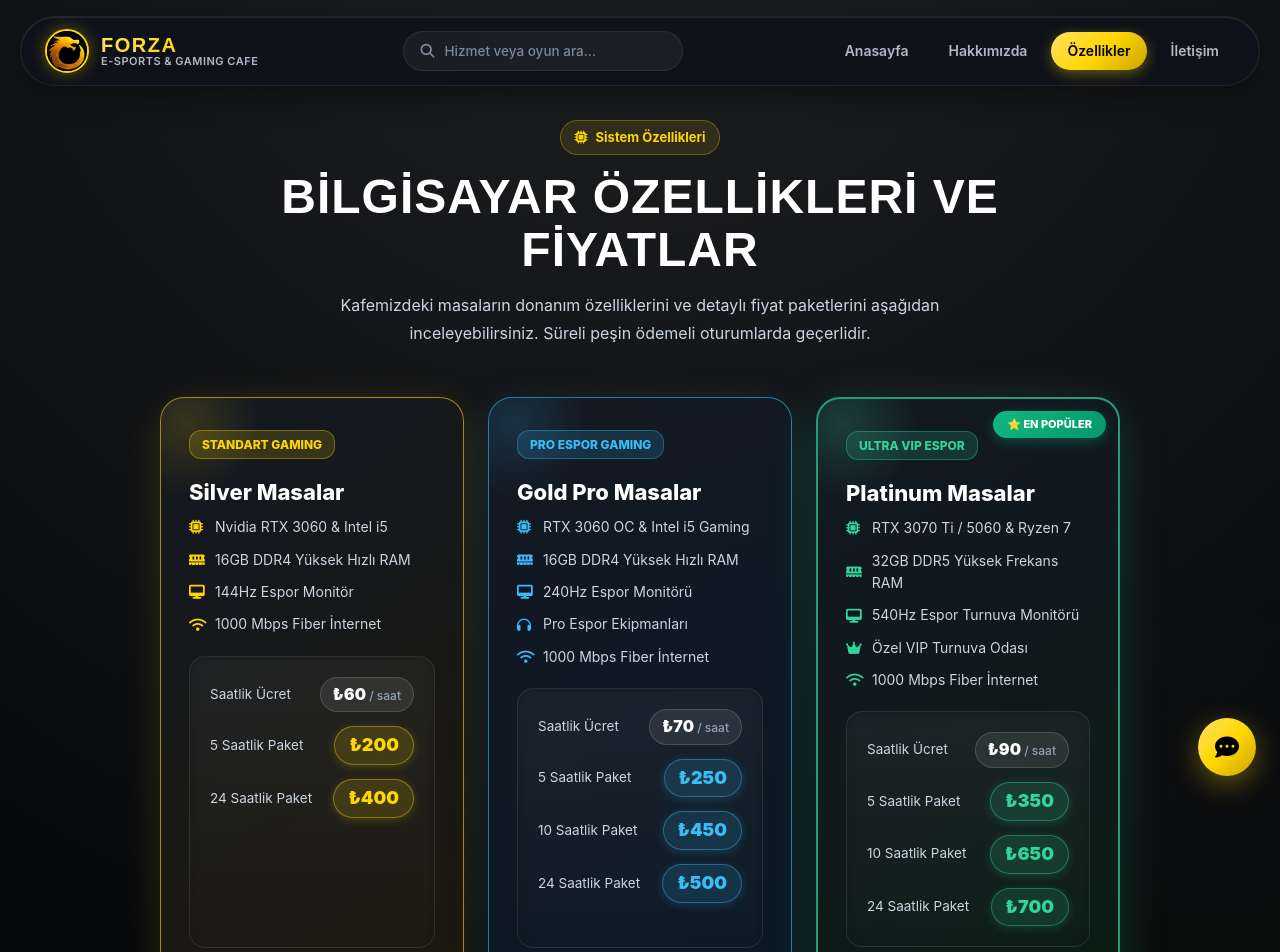
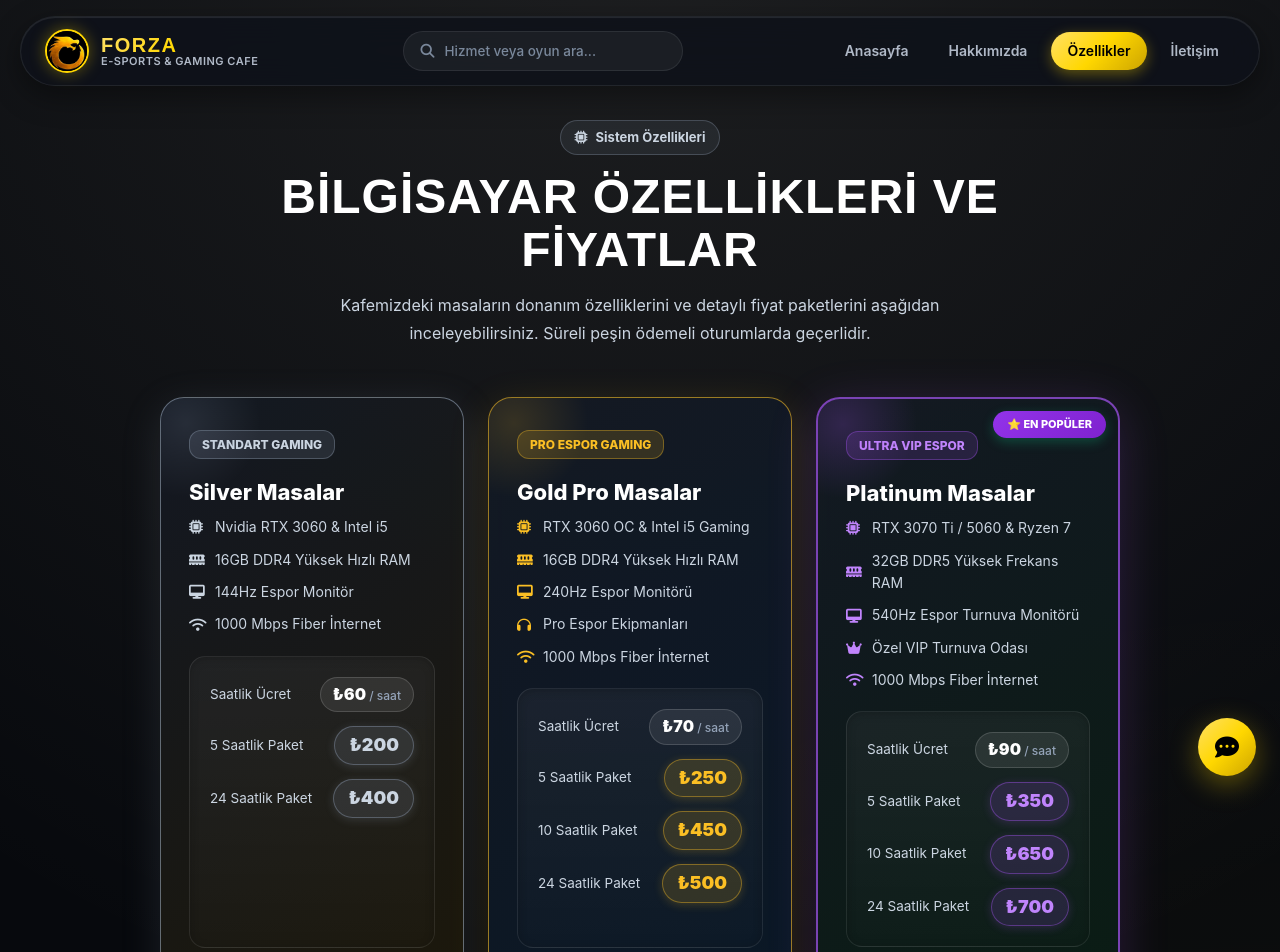
Before and after one commit to muhammetkilicc2-hub/forzainternet, a Next.js app: page /ozellikler in a window 1280 px wide. Shown: the top 952 px of the page. Built offline with nearby package versions, Linux system fonts and the light colour scheme; no server answers.

Commit message:
Tum sistem tasarimi Silver, Gold ve Platinum (Mor) neon renklere gecirildi

```diff
--- a/app/ozellikler/page.tsx
+++ b/app/ozellikler/page.tsx
@@ -26,9 +26,9 @@ export default function OzelliklerPage() {
     <>
       <style>{`
         .btn-sari {
-          background: linear-gradient(135deg, rgba(255, 215, 0, 0.1), rgba(255, 215, 0, 0.05));
-          color: #ffd700;
-          border: 1px solid rgba(255, 215, 0, 0.3);
+          background: linear-gradient(135deg, rgba(148, 163, 184, 0.1), rgba(148, 163, 184, 0.05));
+          color: #cbd5e1;
+          border: 1px solid rgba(148, 163, 184, 0.3);
           border-radius: 50px !important;
           transition: all 0.3s ease;
           width: 100%;
@@ -43,17 +43,17 @@ export default function OzelliklerPage() {
           font-weight: 700;
         }
         .btn-sari:hover {
-          background: rgba(255, 215, 0, 0.2);
-          border: 1px solid rgba(255, 215, 0, 0.8);
-          box-shadow: 0 0 20px rgba(255, 215, 0, 0.4);
+          background: rgba(148, 163, 184, 0.2);
+          border: 1px solid rgba(148, 163, 184, 0.8);
+          box-shadow: 0 0 20px rgba(148, 163, 184, 0.4);
           color: #fff;
           transform: translateY(-2px);
         }
 
         .btn-mavi {
-          background: linear-gradient(135deg, rgba(56, 189, 248, 0.1), rgba(56, 189, 248, 0.05));
-          color: #38bdf8;
-          border: 1px solid rgba(56, 189, 248, 0.3);
+          background: linear-gradient(135deg, rgba(251, 191, 36, 0.1), rgba(251, 191, 36, 0.05));
+          color: #fbbf24;
+          border: 1px solid rgba(251, 191, 36, 0.3);
           border-radius: 50px !important;
           transition: all 0.3s ease;
           width: 100%;
@@ -68,17 +68,17 @@ export default function OzelliklerPage() {
           font-weight: 700;
         }
         .btn-mavi:hover {
-          background: rgba(56, 189, 248, 0.2);
-          border: 1px solid rgba(56, 189, 248, 0.8);
-          box-shadow: 0 0 20px rgba(56, 189, 248, 0.4);
+          background: rgba(251, 191, 36, 0.2);
+          border: 1px solid rgba(251, 191, 36, 0.8);
+          box-shadow: 0 0 20px rgba(251, 191, 36, 0.4);
           color: #fff;
           transform: translateY(-2px);
         }
 
         .btn-yesil {
-          background: linear-gradient(135deg, rgba(52, 211, 153, 0.1), rgba(52, 211, 153, 0.05));
-          color: #34d399;
-          border: 1px solid rgba(52, 211, 153, 0.3);
+          background: linear-gradient(135deg, rgba(168, 85, 247, 0.1), rgba(168, 85, 247, 0.05));
+          color: #c084fc;
+          border: 1px solid rgba(168, 85, 247, 0.3);
           border-radius: 50px !important;
           transition: all 0.3s ease;
           width: 100%;
@@ -93,9 +93,9 @@ export default function OzelliklerPage() {
           font-weight: 700;
         }
         .btn-yesil:hover {
-          background: rgba(52, 211, 153, 0.2);
-          border: 1px solid rgba(52, 211, 153, 0.8);
-          box-shadow: 0 0 20px rgba(52, 211, 153, 0.4);
+          background: rgba(168, 85, 247, 0.2);
+          border: 1px solid rgba(168, 85, 247, 0.8);
+          box-shadow: 0 0 20px rgba(168, 85, 247, 0.4);
           color: #fff;
           transform: translateY(-2px);
         }
@@ -109,11 +109,11 @@ export default function OzelliklerPage() {
               display: "inline-flex",
               alignItems: "center",
               gap: "8px",
-              background: "rgba(255, 215, 0, 0.1)",
-              border: "1px solid rgba(255, 215, 0, 0.3)",
+              background: "rgba(148, 163, 184, 0.1)",
+              border: "1px solid rgba(148, 163, 184, 0.3)",
               padding: "6px 14px",
               borderRadius: "20px",
-              color: "#ffd700",
+              color: "#cbd5e1",
               fontSize: "13px",
               fontWeight: 700,
               marginBottom: "16px"
@@ -131,24 +131,24 @@ export default function OzelliklerPage() {
           <div style={{ display: "grid", gridTemplateColumns: "repeat(auto-fit, minmax(300px, 1fr))", gap: "24px", marginBottom: "80px" }}>
 
             {/* SARI MASA */}
-            <div style={{ background: "linear-gradient(145deg, rgba(20, 25, 35, 0.95) 0%, rgba(30, 25, 10, 0.95) 100%)", border: "1px solid rgba(255, 215, 0, 0.6)", borderRadius: "24px", padding: "32px 28px", boxShadow: "0 10px 40px rgba(255, 215, 0, 0.15)", position: "relative", overflow: "hidden", display: "flex", flexDirection: "column" }}>
+            <div style={{ background: "linear-gradient(145deg, rgba(20, 25, 35, 0.95) 0%, rgba(30, 25, 10, 0.95) 100%)", border: "1px solid rgba(148, 163, 184, 0.6)", borderRadius: "24px", padding: "32px 28px", boxShadow: "0 10px 40px rgba(148, 163, 184, 0.15)", position: "relative", overflow: "hidden", display: "flex", flexDirection: "column" }}>
               <div style={{ display: "flex", justifyContent: "space-between", alignItems: "center", marginBottom: "16px" }}>
-                <span style={{ fontSize: "12px", fontWeight: 800, padding: "4px 12px", borderRadius: "12px", background: "rgba(255, 215, 0, 0.15)", color: "#ffd700", border: "1px solid rgba(255, 215, 0, 0.35)" }}>STANDART GAMING</span>
+                <span style={{ fontSize: "12px", fontWeight: 800, padding: "4px 12px", borderRadius: "12px", background: "rgba(148, 163, 184, 0.15)", color: "#cbd5e1", border: "1px solid rgba(148, 163, 184, 0.35)" }}>STANDART GAMING</span>
               </div>
-              <div style={{ position: "absolute", top: "-50px", left: "-50px", width: "150px", height: "150px", background: "radial-gradient(circle, rgba(255, 215, 0, 0.15) 0%, rgba(255, 215, 0, 0) 70%)", borderRadius: "50%", pointerEvents: "none" }}></div>
+              <div style={{ position: "absolute", top: "-50px", left: "-50px", width: "150px", height: "150px", background: "radial-gradient(circle, rgba(148, 163, 184, 0.15) 0%, rgba(148, 163, 184, 0) 70%)", borderRadius: "50%", pointerEvents: "none" }}></div>
               <h3 style={{ fontSize: "22px", fontWeight: 800, color: "#ffffff", marginBottom: "6px" }}>Silver Masalar</h3>
               <ul style={{ listStyle: "none", padding: 0, margin: "0 0 20px 0", display: "flex", flexDirection: "column", gap: "10px" }}>
                 <li style={{ display: "flex", alignItems: "center", gap: "10px", fontSize: "14px", color: "#cbd5e1" }}>
-                  <i className="fa-solid fa-microchip" style={{ color: "#ffd700", width: "16px" }}></i> Nvidia RTX 3060 & Intel i5
+                  <i className="fa-solid fa-microchip" style={{ color: "#cbd5e1", width: "16px" }}></i> Nvidia RTX 3060 & Intel i5
                 </li>
                 <li style={{ display: "flex", alignItems: "center", gap: "10px", fontSize: "14px", color: "#cbd5e1" }}>
-                  <i className="fa-solid fa-memory" style={{ color: "#ffd700", width: "16px" }}></i> 16GB DDR4 Yüksek Hızlı RAM
+                  <i className="fa-solid fa-memory" style={{ color: "#cbd5e1", width: "16px" }}></i> 16GB DDR4 Yüksek Hızlı RAM
                 </li>
                 <li style={{ display: "flex", alignItems: "center", gap: "10px", fontSize: "14px", color: "#cbd5e1" }}>
-                  <i className="fa-solid fa-desktop" style={{ color: "#ffd700", width: "16px" }}></i> 144Hz Espor Monitör
+                  <i className="fa-solid fa-desktop" style={{ color: "#cbd5e1", width: "16px" }}></i> 144Hz Espor Monitör
                 </li>
                 <li style={{ display: "flex", alignItems: "center", gap: "10px", fontSize: "14px", color: "#cbd5e1" }}>
-                  <i className="fa-solid fa-wifi" style={{ color: "#ffd700", width: "16px" }}></i> 1000 Mbps Fiber İnternet
+                  <i className="fa-solid fa-wifi" style={{ color: "#cbd5e1", width: "16px" }}></i> 1000 Mbps Fiber İnternet
                 </li>
               </ul>
 
@@ -159,11 +159,11 @@ export default function OzelliklerPage() {
                 </div>
                 <div style={{ display: "flex", justifyContent: "space-between", alignItems: "center" }}>
                   <span style={{ fontSize: "13.5px", color: "#cbd5e1" }}>5 Saatlik Paket</span>
-                  <strong style={{ fontSize: "18px", fontWeight: 900, color: "#ffd700", background: "rgba(255, 215, 0, 0.15)", border: "1px solid rgba(255, 215, 0, 0.4)", padding: "4px 14px", borderRadius: "20px", boxShadow: "0 2px 10px rgba(255, 215, 0, 0.2)" }}>₺{pricing.sari.besSaatlik}</strong>
+                  <strong style={{ fontSize: "18px", fontWeight: 900, color: "#cbd5e1", background: "rgba(148, 163, 184, 0.15)", border: "1px solid rgba(148, 163, 184, 0.4)", padding: "4px 14px", borderRadius: "20px", boxShadow: "0 2px 10px rgba(148, 163, 184, 0.2)" }}>₺{pricing.sari.besSaatlik}</strong>
                 </div>
                 <div style={{ display: "flex", justifyContent: "space-between", alignItems: "center" }}>
                   <span style={{ fontSize: "13.5px", color: "#cbd5e1" }}>24 Saatlik Paket</span>
-                  <strong style={{ fontSize: "18px", fontWeight: 900, color: "#ffd700", background: "rgba(255, 215, 0, 0.15)", border: "1px solid rgba(255, 215, 0, 0.4)", padding: "4px 14px", borderRadius: "20px", boxShadow: "0 2px 10px rgba(255, 215, 0, 0.2)" }}>₺{pricing.sari.gunluk}</strong>
+                  <strong style={{ fontSize: "18px", fontWeight: 900, color: "#cbd5e1", background: "rgba(148, 163, 184, 0.15)", border: "1px solid rgba(148, 163, 184, 0.4)", padding: "4px 14px", borderRadius: "20px", boxShadow: "0 2px 10px rgba(148, 163, 184, 0.2)" }}>₺{pricing.sari.gunluk}</strong>
                 </div>
               </div>
               <a onClick={() => { fetch("/api/analytics", { method: "POST", headers: { "Content-Type": "application/json" }, body: JSON.stringify({ action: "click", type: "phone" }) }) }}  href="tel:05464659693" className="btn-sari">
@@ -172,27 +172,27 @@ export default function OzelliklerPage() {
             </div>
 
             {/* MAVI MASA */}
-            <div style={{ background: "linear-gradient(145deg, rgba(20, 25, 35, 0.95) 0%, rgba(10, 25, 40, 0.95) 100%)", border: "1px solid rgba(56, 189, 248, 0.6)", borderRadius: "24px", padding: "32px 28px", boxShadow: "0 10px 40px rgba(56, 189, 248, 0.15)", position: "relative", overflow: "hidden", display: "flex", flexDirection: "column" }}>
+            <div style={{ background: "linear-gradient(145deg, rgba(20, 25, 35, 0.95) 0%, rgba(10, 25, 40, 0.95) 100%)", border: "1px solid rgba(251, 191, 36, 0.6)", borderRadius: "24px", padding: "32px 28px", boxShadow: "0 10px 40px rgba(251, 191, 36, 0.15)", position: "relative", overflow: "hidden", display: "flex", flexDirection: "column" }}>
               <div style={{ display: "flex", justifyContent: "space-between", alignItems: "center", marginBottom: "16px" }}>
-                <span style={{ fontSize: "12px", fontWeight: 800, padding: "4px 12px", borderRadius: "12px", background: "rgba(56, 189, 248, 0.15)", color: "#38bdf8", border: "1px solid rgba(56, 189, 248, 0.35)" }}>PRO ESPOR GAMING</span>
+                <span style={{ fontSize: "12px", fontWeight: 800, padding: "4px 12px", borderRadius: "12px", background: "rgba(251, 191, 36, 0.15)", color: "#fbbf24", border: "1px solid rgba(251, 191, 36, 0.35)" }}>PRO ESPOR GAMING</span>
               </div>
-              <div style={{ position: "absolute", top: "-50px", left: "-50px", width: "150px", height: "150px", background: "radial-gradient(circle, rgba(56, 189, 248, 0.15) 0%, rgba(56, 189, 248, 0) 70%)", borderRadius: "50%", pointerEvents: "none" }}></div>
+              <div style={{ position: "absolute", top: "-50px", left: "-50px", width: "150px", height: "150px", background: "radial-gradient(circle, rgba(251, 191, 36, 0.15) 0%, rgba(251, 191, 36, 0) 70%)", borderRadius: "50%", pointerEvents: "none" }}></div>
               <h3 style={{ fontSize: "22px", fontWeight: 800, color: "#ffffff", marginBottom: "6px" }}>Gold Pro Masalar</h3>
               <ul style={{ listStyle: "none", padding: 0, margin: "0 0 20px 0", display: "flex", flexDirection: "column", gap: "10px" }}>
                 <li style={{ display: "flex", alignItems: "center", gap: "10px", fontSize: "14px", color: "#cbd5e1" }}>
-                  <i className="fa-solid fa-microchip" style={{ color: "#38bdf8", width: "16px" }}></i> RTX 3060 OC & Intel i5 Gaming
+                  <i className="fa-solid fa-microchip" style={{ color: "#fbbf24", width: "16px" }}></i> RTX 3060 OC & Intel i5 Gaming
                 </li>
                 <li style={{ display: "flex", alignItems: "center", gap: "10px", fontSize: "14px", color: "#cbd5e1" }}>
-                  <i className="fa-solid fa-memory" style={{ color: "#38bdf8", width: "16px" }}></i> 16GB DDR4 Yüksek Hızlı RAM
+                  <i className="fa-solid fa-memory" style={{ color: "#fbbf24", width: "16px" }}></i> 16GB DDR4 Yüksek Hızlı RAM
                 </li>
                 <li style={{ display: "flex", alignItems: "center", gap: "10px", fontSize: "14px", color: "#cbd5e1" }}>
-                  <i className="fa-solid fa-desktop" style={{ color: "#38bdf8", width: "16px" }}></i> 240Hz Espor Monitörü
+                  <i className="fa-solid fa-desktop" style={{ color: "#fbbf24", width: "16px" }}></i> 240Hz Espor Monitörü
                 </li>
                 <li style={{ display: "flex", alignItems: "center", gap: "10px", fontSize: "14px", color: "#cbd5e1" }}>
-                  <i className="fa-solid fa-headphones" style={{ color: "#38bdf8", width: "16px" }}></i> Pro Espor Ekipmanları
+                  <i className="fa-solid fa-headphones" style={{ color: "#fbbf24", width: "16px" }}></i> Pro Espor Ekipmanları
                 </li>
                 <li style={{ display: "flex", alignItems: "center", gap: "10px", fontSize: "14px", color: "#cbd5e1" }}>
-                  <i className="fa-solid fa-wifi" style={{ color: "#38bdf8", width: "16px" }}></i> 1000 Mbps Fiber İnternet
+                  <i className="fa-solid fa-wifi" style={{ color: "#fbbf24", width: "16px" }}></i> 1000 Mbps Fiber İnternet
                 </li>
               </ul>
 
@@ -203,15 +203,15 @@ export default function OzelliklerPage() {
                 </div>
                 <div style={{ display: "flex", justifyContent: "space-between", alignItems: "center" }}>
                   <span style={{ fontSize: "13.5px", color: "#cbd5e1" }}>5 Saatlik Paket</span>
-                  <strong style={{ fontSize: "18px", fontWeight: 900, color: "#38bdf8", background: "rgba(56, 189, 248, 0.15)", border: "1px solid rgba(56, 189, 248, 0.4)", padding: "4px 14px", borderRadius: "20px", boxShadow: "0 2px 10px rgba(56, 189, 248, 0.2)" }}>₺{pricing.mavi.besSaatlik}</strong>
+                  <strong style={{ fontSize: "18px", fontWeight: 900, color: "#fbbf24", background: "rgba(251, 191, 36, 0.15)", border: "1px solid rgba(251, 191, 36, 0.4)", padding: "4px 14px", borderRadius: "20px", boxShadow: "0 2px 10px rgba(251, 191, 36, 0.2)" }}>₺{pricing.mavi.besSaatlik}</strong>
                 </div>
                 <div style={{ display: "flex", justifyContent: "space-between", alignItems: "center" }}>
                   <span style={{ fontSize: "13.5px", color: "#cbd5e1" }}>10 Saatlik Paket</span>
-                  <strong style={{ fontSize: "18px", fontWeight: 900, color: "#38bdf8", background: "rgba(56, 189, 248, 0.15)", border: "1px solid rgba(56, 189, 248, 0.4)", padding: "4px 14px", borderRadius: "20px", boxShadow: "0 2px 10px rgba(56, 189, 248, 0.2)" }}>₺{pricing.mavi.onSaatlik || 450}</strong>
+                  <strong style={{ fontSize: "18px", fontWeight: 900, color: "#fbbf24", background: "rgba(251, 191, 36, 0.15)", border: "1px solid rgba(251, 191, 36, 0.4)", padding: "4px 14px", borderRadius: "20px", boxShadow: "0 2px 10px rgba(251, 191, 36, 0.2)" }}>₺{pricing.mavi.onSaatlik || 450}</strong>
                 </div>
                 <div style={{ display: "flex", justifyContent: "space-between", alignItems: "center" }}>
                   <span style={{ fontSize: "13.5px", color: "#cbd5e1" }}>24 Saatlik Paket</span>
-                  <strong style={{ fontSize: "18px", fontWeight: 900, color: "#38bdf8", background: "rgba(56, 189, 248, 0.15)", border: "1px solid rgba(56, 189, 248, 0.4)", padding: "4px 14px", borderRadius: "20px", boxShadow: "0 2px 10px rgba(56, 189, 248, 0.2)" }}>₺{pricing.mavi.gunluk}</strong>
+                  <strong style={{ fontSize: "18px", fontWeight: 900, color: "#fbbf24", background: "rgba(251, 191, 36, 0.15)", border: "1px solid rgba(251, 191, 36, 0.4)", padding: "4px 14px", borderRadius: "20px", boxShadow: "0 2px 10px rgba(251, 191, 36, 0.2)" }}>₺{pricing.mavi.gunluk}</strong>
                 </div>
               </div>
               <a onClick={() => { fetch("/api/analytics", { method: "POST", headers: { "Content-Type": "application/json" }, body: JSON.stringify({ action: "click", type: "phone" }) }) }}  href="tel:05464659693" className="btn-mavi">
@@ -220,28 +220,28 @@ export default function OzelliklerPage() {
             </div>
 
             {/* YESIL MASA */}
-            <div style={{ background: "linear-gradient(145deg, rgba(20, 25, 35, 0.95) 0%, rgba(10, 30, 20, 0.95) 100%)", border: "2px solid rgba(52, 211, 153, 0.7)", borderRadius: "24px", padding: "32px 28px", boxShadow: "0 10px 50px rgba(52, 211, 153, 0.2)", position: "relative", overflow: "hidden", display: "flex", flexDirection: "column" }}>
-              <div style={{ position: "absolute", top: "12px", right: "12px", background: "linear-gradient(135deg, #10b981, #059669)", color: "#ffffff", padding: "5px 14px", borderRadius: "20px", fontSize: "11px", fontWeight: 800, zIndex: 10, boxShadow: "0 4px 12px rgba(16, 185, 129, 0.3)" }}>⭐ EN POPÜLER</div>
+            <div style={{ background: "linear-gradient(145deg, rgba(20, 25, 35, 0.95) 0%, rgba(10, 30, 20, 0.95) 100%)", border: "2px solid rgba(168, 85, 247, 0.7)", borderRadius: "24px", padding: "32px 28px", boxShadow: "0 10px 50px rgba(168, 85, 247, 0.2)", position: "relative", overflow: "hidden", display: "flex", flexDirection: "column" }}>
+              <div style={{ position: "absolute", top: "12px", right: "12px", background: "linear-gradient(135deg, #9333ea, #7e22ce)", color: "#ffffff", padding: "5px 14px", borderRadius: "20px", fontSize: "11px", fontWeight: 800, zIndex: 10, boxShadow: "0 4px 12px rgba(16, 185, 129, 0.3)" }}>⭐ EN POPÜLER</div>
               <div style={{ display: "flex", justifyContent: "space-between", alignItems: "center", marginBottom: "16px" }}>
-                <span style={{ fontSize: "12px", fontWeight: 800, padding: "4px 12px", borderRadius: "12px", background: "rgba(52, 211, 153, 0.15)", color: "#34d399", border: "1px solid rgba(52, 211, 153, 0.35)" }}>ULTRA VIP ESPOR</span>
+                <span style={{ fontSize: "12px", fontWeight: 800, padding: "4px 12px", borderRadius: "12px", background: "rgba(168, 85, 247, 0.15)", color: "#c084fc", border: "1px solid rgba(168, 85, 247, 0.35)" }}>ULTRA VIP ESPOR</span>
               </div>
-              <div style={{ position: "absolute", top: "-50px", left: "-50px", width: "150px", height: "150px", background: "radial-gradient(circle, rgba(52, 211, 153, 0.2) 0%, rgba(52, 211, 153, 0) 70%)", borderRadius: "50%", pointerEvents: "none" }}></div>
+              <div style={{ position: "absolute", top: "-50px", left: "-50px", width: "150px", height: "150px", background: "radial-gradient(circle, rgba(168, 85, 247, 0.2) 0%, rgba(168, 85, 247, 0) 70%)", borderRadius: "50%", pointerEvents: "none" }}></div>
               <h3 style={{ fontSize: "22px", fontWeight: 800, color: "#ffffff", marginBottom: "6px" }}>Platinum Masalar</h3>
               <ul style={{ listStyle: "none", padding: 0, margin: "0 0 20px 0", display: "flex", flexDirection: "column", gap: "10px" }}>
                 <li style={{ display: "flex", alignItems: "center", gap: "10px", fontSize: "14px", color: "#cbd5e1" }}>
-                  <i className="fa-solid fa-microchip" style={{ color: "#34d399", width: "16px" }}></i> RTX 3070 Ti / 5060 & Ryzen 7
+                  <i className="fa-solid fa-microchip" style={{ color: "#c084fc", width: "16px" }}></i> RTX 3070 Ti / 5060 & Ryzen 7
                 </li>
                 <li style={{ display: "flex", alignItems: "center", gap: "10px", fontSize: "14px", color: "#cbd5e1" }}>
-                  <i className="fa-solid fa-memory" style={{ color: "#34d399", width: "16px" }}></i> 32GB DDR5 Yüksek Frekans RAM
+                  <i className="fa-solid fa-memory" style={{ color: "#c084fc", width: "16px" }}></i> 32GB DDR5 Yüksek Frekans RAM
                 </li>
                 <li style={{ display: "flex", alignItems: "center", gap: "10px", fontSize: "14px", color: "#cbd5e1" }}>
-                  <i className="fa-solid fa-desktop" style={{ color: "#34d399", width: "16px" }}></i> 540Hz Espor Turnuva Monitörü
+                  <i className="fa-solid fa-desktop" style={{ color: "#c084fc", width: "16px" }}></i> 540Hz Espor Turnuva Monitörü
                 </li>
                 <li style={{ display: "flex", alignItems: "center", gap: "10px", fontSize: "14px", color: "#cbd5e1" }}>
-                  <i className="fa-solid fa-crown" style={{ color: "#34d399", width: "16px" }}></i> Özel VIP Turnuva Odası
+                  <i className="fa-solid fa-crown" style={{ color: "#c084fc", width: "16px" }}></i> Özel VIP Turnuva Odası
                 </li>
                 <li style={{ display: "flex", alignItems: "center", gap: "10px", fontSize: "14px", color: "#cbd5e1" }}>
-                  <i className="fa-solid fa-wifi" style={{ color: "#34d399", width: "16px" }}></i> 1000 Mbps Fiber İnternet
+                  <i className="fa-solid fa-wifi" style={{ color: "#c084fc", width: "16px" }}></i> 1000 Mbps Fiber İnternet
                 </li>
               </ul>
 
@@ -252,15 +252,15 @@ export default function OzelliklerPage() {
                 </div>
                 <div style={{ display: "flex", justifyContent: "space-between", alignItems: "center" }}>
                   <span style={{ fontSize: "13.5px", color: "#cbd5e1" }}>5 Saatlik Paket</span>
-                  <strong style={{ fontSize: "18px", fontWeight: 900, color: "#34d399", background: "rgba(52, 211, 153, 0.15)", border: "1px solid rgba(52, 211, 153, 0.4)", padding: "4px 14px", borderRadius: "20px", boxShadow: "0 2px 10px rgba(52, 211, 153, 0.2)" }}>₺{pricing.yesil.besSaatlik}</strong>
+                  <strong style={{ fontSize: "18px", fontWeight: 900, color: "#c084fc", background: "rgba(168, 85, 247, 0.15)", border: "1px solid rgba(168, 85, 247, 0.4)", padding: "4px 14px", borderRadius: "20px", boxShadow: "0 2px 10px rgba(168, 85, 247, 0.2)" }}>₺{pricing.yesil.besSaatlik}</strong>
                 </div>
                 <div style={{ display: "flex", justifyContent: "space-between", alignItems: "center" }}>
                   <span style={{ fontSize: "13.5px", color: "#cbd5e1" }}>10 Saatlik Paket</span>
-                  <strong style={{ fontSize: "18px", fontWeight: 900, color: "#34d399", background: "rgba(52, 211, 153, 0.15)", border: "1px solid rgba(52, 211, 153, 0.4)", padding: "4px 14px", borderRadius: "20px", boxShadow: "0 2px 10px rgba(52, 211, 153, 0.2)" }}>₺{pricing.yesil.onSaatlik || 650}</strong>
+                  <strong style={{ fontSize: "18px", fontWeight: 900, color: "#c084fc", background: "rgba(168, 85, 247, 0.15)", border: "1px solid rgba(168, 85, 247, 0.4)", padding: "4px 14px", borderRadius: "20px", boxShadow: "0 2px 10px rgba(168, 85, 247, 0.2)" }}>₺{pricing.yesil.onSaatlik || 650}</strong>
                 </div>
                 <div style={{ display: "flex", justifyContent: "space-between", alignItems: "center" }}>
                   <span style={{ fontSize: "13.5px", color: "#cbd5e1" }}>24 Saatlik Paket</span>
-                  <strong style={{ fontSize: "18px", fontWeight: 900, color: "#34d399", background: "rgba(52, 211, 153, 0.15)", border: "1px solid rgba(52, 211, 153, 0.4)", padding: "4px 14px", borderRadius: "20px", boxShadow: "0 2px 10px rgba(52, 211, 153, 0.2)" }}>₺{pricing.yesil.gunluk}</strong>
+                  <strong style={{ fontSize: "18px", fontWeight: 900, color: "#c084fc", background: "rgba(168, 85, 247, 0.15)", border: "1px solid rgba(168, 85, 247, 0.4)", padding: "4px 14px", borderRadius: "20px", boxShadow: "0 2px 10px rgba(168, 85, 247, 0.2)" }}>₺{pricing.yesil.gunluk}</strong>
                 </div>
               </div>
               <a onClick={() => { fetch("/api/analytics", { method: "POST", headers: { "Content-Type": "application/json" }, body: JSON.stringify({ action: "click", type: "phone" }) }) }}  href="tel:05464659693" className="btn-yesil">
```
Also changed, not shown: app/admin/kampanya/page.tsx (+4 -4 lines), app/page.tsx (+50 -50 lines), apply_colors.js (added, +28 -0 lines).
